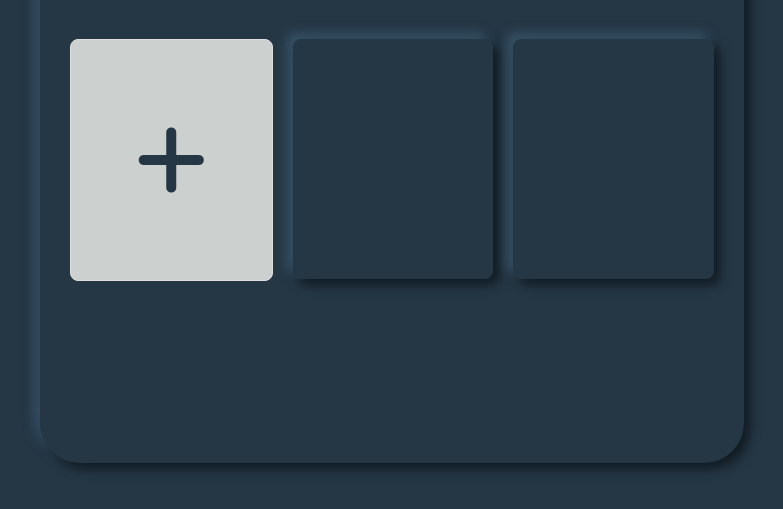
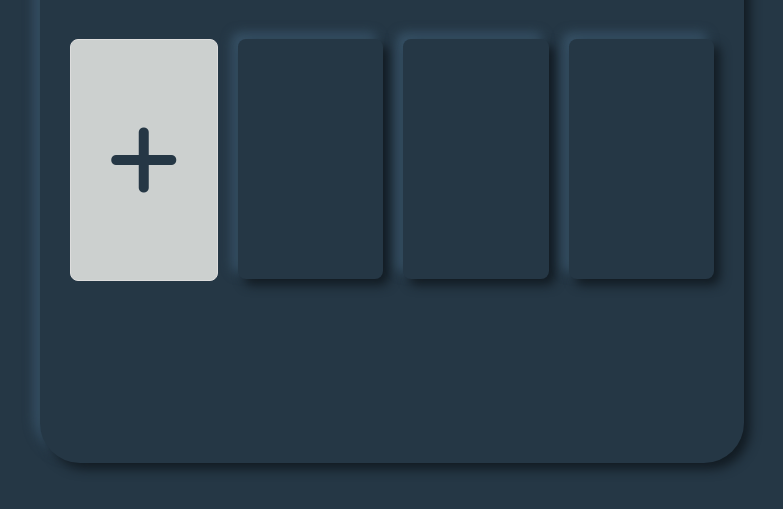
Before and after one commit to zolwethu/notes-app, a website: page public/index.html in a window 1280 px wide. Shown: the part 217-726 px from the top of the page, without its empty margins (248-1031 px from the left). Drawn offline with Linux system fonts and the light colour scheme.

Commit message:
new blank div on html

```diff
--- a/public/index.html
+++ b/public/index.html
@@ -16,6 +16,7 @@
             </div>
             <div class="blankDiv"></div>
             <div class="blankDiv"></div>
+            <div class="blankDiv"></div>
         </div>
 
         <div id="list-container">
```
